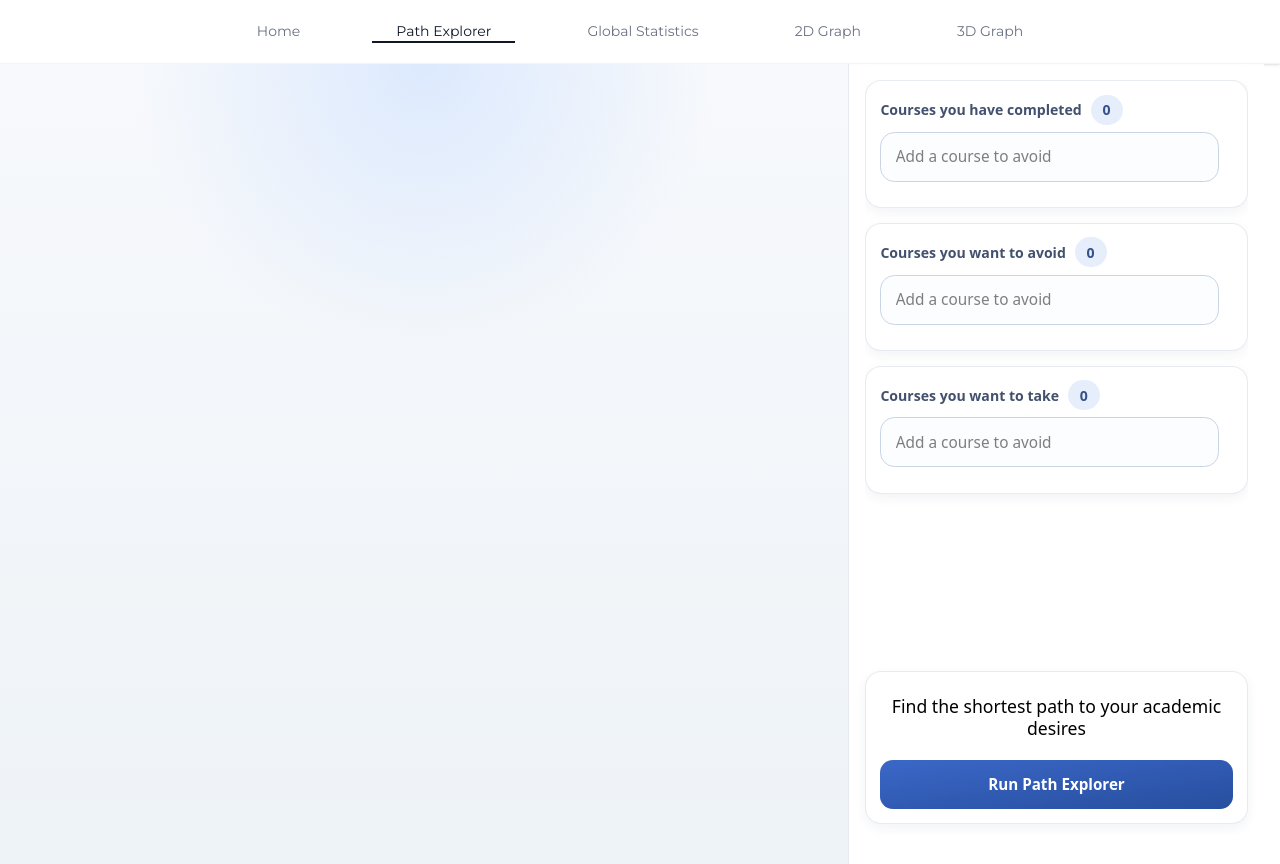
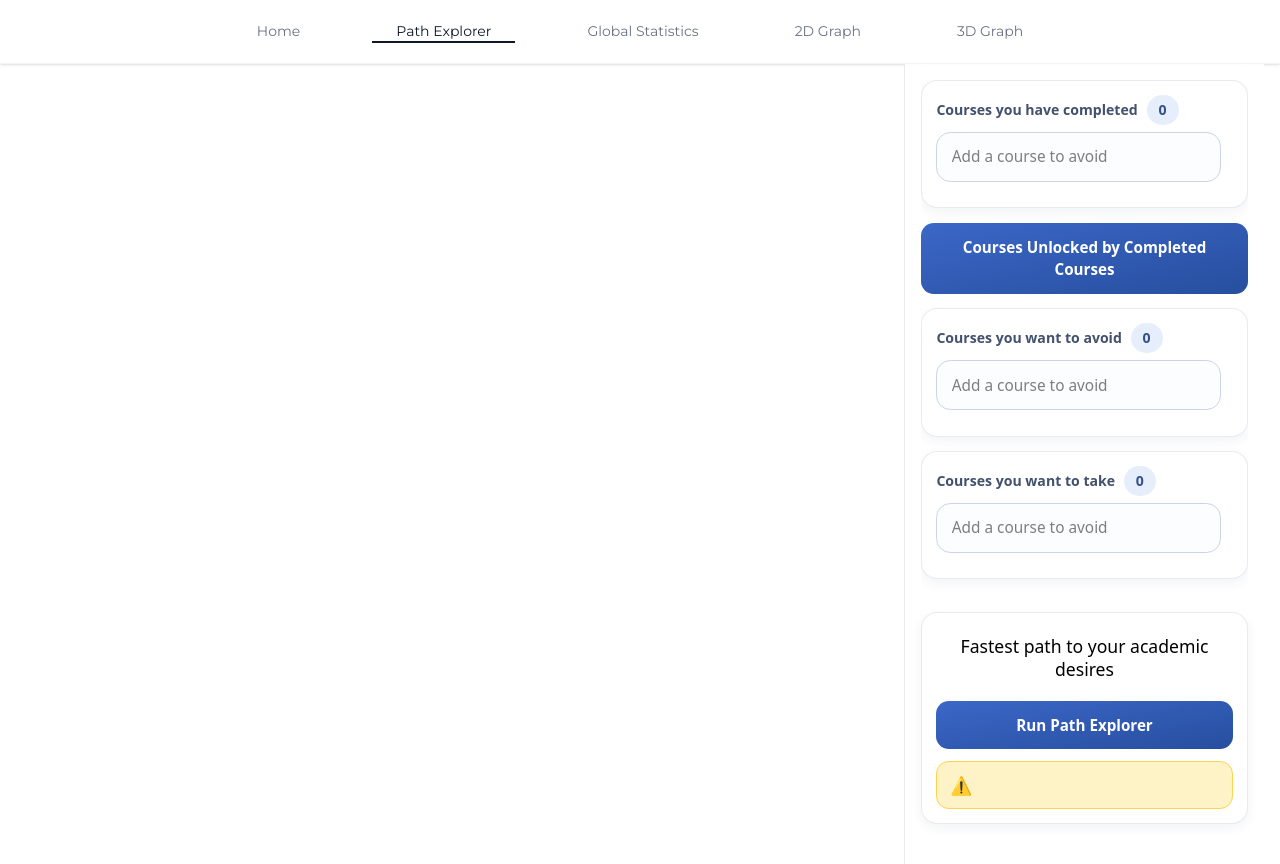
Before and after one commit to andrei-akopian/UofTExplorer, a React (Vite) app in the folder frontend/: page /path-explorer in a window 1280 px wide. Built offline with nearby package versions, Linux system fonts and the light colour scheme; a web font is replaced by a local one.

Commit message:
feat: add immediate postreq in PathExplorer

```diff
--- a/frontend/src/hooks/useGraph.ts
+++ b/frontend/src/hooks/useGraph.ts
@@ -81,10 +81,7 @@ export function useImmediatePostreqs(): UseImmediatePostreqsReturn {
     }
   }, []);
 
-  return useMemo(
-    () => ({ data, loading, error, fetch }),
-    [data, loading, error, fetch],
-  );
+  return { data, loading, error, fetch };
 }
 
 /**
--- a/frontend/src/pages/PathExplorer.tsx
+++ b/frontend/src/pages/PathExplorer.tsx
@@ -1,31 +1,71 @@
-import { useState } from "react";
+import { useEffect, useState } from "react";
+import type { GraphData } from "../types";
 import CourseSearchBar from "../components/search/CourseSearchBar";
+import GraphVis2D from "../components/graph/GraphVis2D";
+import { useImmediatePostreqs } from "../hooks/useGraph";
 
 export default function PathExplorer() {
   const [completedCourses, setCompletedCourses] = useState<string[]>([]);
   const [avoidedCourses, setAvoidedCourses] = useState<string[]>([]);
   const [desiredCourses, setDesiredCourses] = useState<string[]>([]);
+  const {
+    data: graphDataPostreqs,
+    loading,
+    error,
+    fetch: fetchImmediatePostreqs,
+  } = useImmediatePostreqs();
+
+  const [graphData, setGraphData] = useState<GraphData>({
+    nodes: [],
+    edges: [],
+  });
+
+  const handleGetImmediatePostreqs = async () => {
+    console.log("Completed courses:", completedCourses);
+    try {
+      await fetchImmediatePostreqs(completedCourses);
+    } catch (err) {
+      console.error("Error fetching immediate postreqs:", err);
+    }
+  };
+
+  useEffect(() => {
+    if (graphDataPostreqs) {
+      setGraphData(graphDataPostreqs);
+      console.log(
+        "Immediate postreqs graph data in PathExplorer.tsx:",
+        graphDataPostreqs,
+      );
+    }
+  }, [graphDataPostreqs]);
 
   return (
     <div className="relative flex h-screen w-full max-md:flex-col">
-      <div
-        id="mynetwork"
-        className="h-screen flex-1 bg-[radial-gradient(circle_at_top,rgba(188,214,255,0.45),transparent_32%),linear-gradient(180deg,#f7f9fc_0%,#eef3f7_100%)] max-md:h-[50vh] max-md:w-full"
-      ></div>
-
+      <div id="vis graph" className="relative h-full w-full max-md:h-[50vh]">
+        <GraphVis2D graphData={graphData} useShellLayout={true} />
+      </div>
       <div
         id="controls"
-        className="z-2 mr-4 flex h-screen w-104 flex-col gap-4 border-l border-l-[rgba(104,124,156,0.16)] bg-[rgba(255,255,255,0.85)] p-4 backdrop-blur-[10px] max-md:mr-0 max-md:h-[50vh] max-md:w-full max-md:border-t max-md:border-l-0 max-md:border-t-[rgba(104,124,156,0.16)]"
+        className="z-2 mr-4 flex h-screen w-124 flex-col gap-4 border-l border-l-[rgba(104,124,156,0.16)] bg-[rgba(255,255,255,0.85)] p-4 backdrop-blur-[10px] max-md:mr-0 max-md:h-[50vh] max-md:w-full max-md:border-t max-md:border-l-0 max-md:border-t-[rgba(104,124,156,0.16)]"
       >
         <div
           id="topSection"
-          className="flex min-h-0 flex-1 flex-col gap-[0.9rem] overflow-x-hidden overflow-y-auto"
+          className="flex min-h-0 flex-1 flex-col items-center gap-[0.9rem] overflow-x-hidden overflow-y-auto"
         >
           <CourseSearchBar
             searchResults={completedCourses}
             setSearchResults={setCompletedCourses}
             title="Courses you have completed"
           />
+
+          <button
+            id="postreqsButton"
+            type="button"
+            className="w-full cursor-pointer self-stretch rounded-[0.8rem] border-0 bg-linear-to-br from-[#3b67c7] to-[#274f9f] px-4 py-[0.8rem] text-[0.95rem] font-bold text-white hover:brightness-105 disabled:cursor-wait disabled:opacity-70"
+            onClick={handleGetImmediatePostreqs}
+          >
+            Courses Unlocked by Completed Courses
+          </button>
 
           <CourseSearchBar
             searchResults={avoidedCourses}
@@ -46,9 +86,10 @@ export default function PathExplorer() {
         >
           <div className="flex w-full justify-center py-2 text-center">
             <h3 id="title" className="m-0 text-[1.1rem] leading-[1.3]">
-              Find the shortest path to your academic desires
+              Fastest path to your academic desires
             </h3>
           </div>
+
           <button
             id="demoSendButton"
             type="button"
@@ -82,7 +123,7 @@ export default function PathExplorer() {
           <div
             id="warningContainer"
             className="w-full self-stretch"
-            style={{ display: "none" }}
+            style={{ display: "" }}
           >
             <div className="flex items-start gap-[0.6rem] rounded-[0.8rem] border border-[#fcd34d] bg-[#fef3c7] px-[0.8rem] py-[0.65rem] text-[0.85rem] leading-[1.4] text-[#92400e]">
               <span className="shrink-0 text-[1.1rem]">⚠️</span>
```
Also changed, not shown: 1 other file (tests, documents, lock files or other folders).
